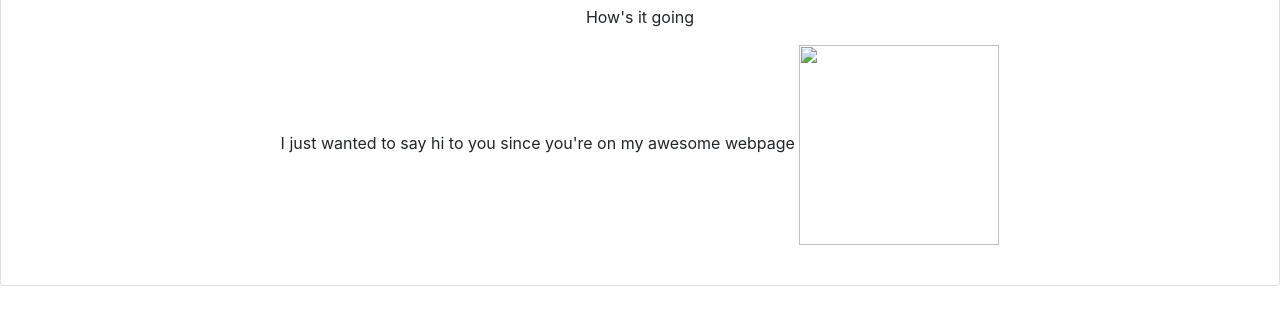
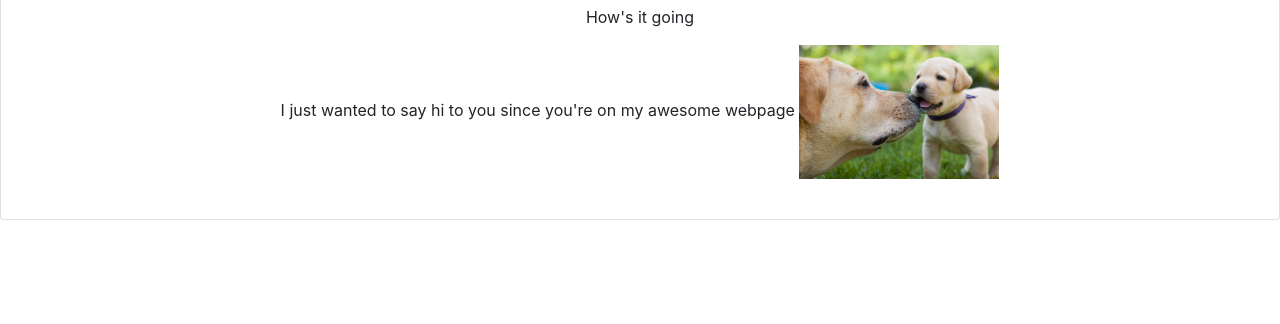
Before and after one commit to Myurikas/UoftWeb, a plain HTML site: page index.html in a window 1280 px wide. Shown: the part 176-500 px from the top of the page. Drawn offline with nearby package versions, Linux system fonts and the light colour scheme.

Commit message:
index.html

```diff
--- a/index.html
+++ b/index.html
@@ -29,7 +29,7 @@
 		since you're on my
 		awesome
 		webpage
-		<img src="js/images/Cute white dog.jpg" width="200px"><br/><br/>
+		<img src="js/images/Puppy.jpeg" width="200px"><br/><br/>
 		<a href="https://wwww.google.com'>Goto Google!!!!</a>"
 		<iframe width="560" height="315" src="https://www.youtube.com/embed/pxn0wL_uSm4?si=F8u-IvLIfetpLAAQ" title="YouTube video player" frameborder="0" allow="accelerometer; autoplay; clipboard-write; encrypted-media; gyroscope; picture-in-picture; web-share" allowfullscreen></iframe>
 
```
